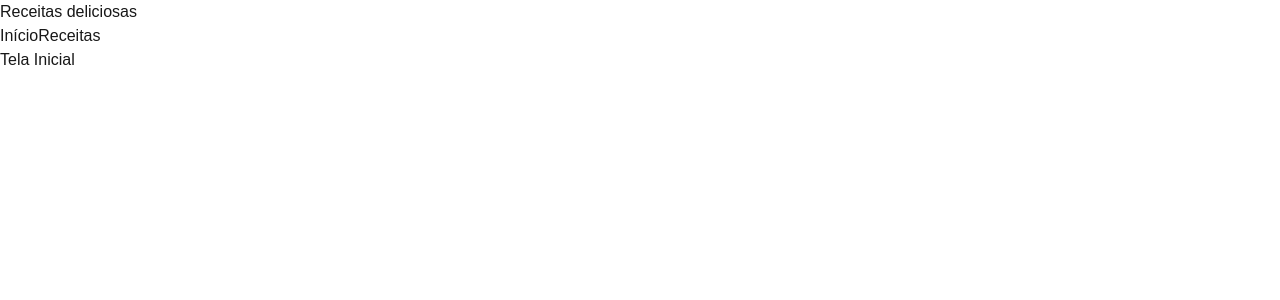
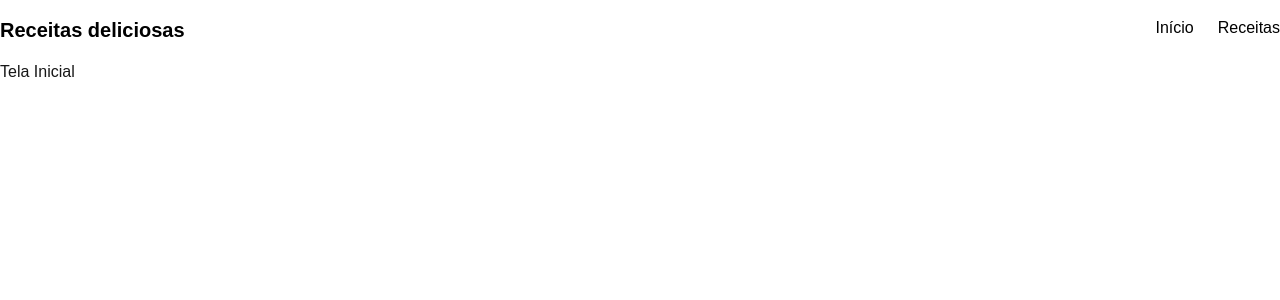
Before and after one commit to mtgvdavid/receitas-byron, a Next.js app: page / in a window 1280 px wide. Shown: the top 300 px of the page. Built offline with nearby package versions, Linux system fonts and the light colour scheme.

Commit message:
estilizando a navbar

```diff
--- a/app/layout.tsx
+++ b/app/layout.tsx
@@ -5,8 +5,8 @@ import Header from "@/components/Header";
 
 const inter = Inter({
   variable: "--font-inter",
-  subsets: ["latin"],
-});
+  subsets: ["latin"]
+})
 
 export const metadata: Metadata = {
   title: "Receitas",
@@ -19,13 +19,13 @@ export default function RootLayout({
   children: React.ReactNode;
 }>) {
   return (
-    <html
-      lang="pt-BR"
-      className={`${inter.variable}h-full antialiased`}
-    >
-      <body className="min-h-full flex flex-col">
+    <html lang="pt-BR">
+      <body
+        className={`${inter.variable} antialiased min-h-screen flex flex-col`}
+      >
         <Header />
-        {children}</body>
+        {children}
+      </body>
     </html>
   );
 }
--- a/components/Header/index.tsx
+++ b/components/Header/index.tsx
@@ -1,16 +1,18 @@
 import Link from "next/link"
 export default function Header(){
     return(
-        <header>
-            <Link href="/">Receitas deliciosas</Link>
-            <nav>
-                <Link href="/">
+        <header className="w-full bg-white text-black py-4">
+           <div className="container mx-auto flex justify-between">
+             <Link className="text-xl font-bold hover:scale-105 transition-all" href="/">Receitas deliciosas</Link>
+            <nav className="flex gap-6">
+                <Link className="hover:text-orange-500 transition-colors"  href="/">
                     Início
                 </Link>
-                <Link href="/receitas">
+                <Link className="hover:text-orange-500 transition-colors" href="/receitas">
                     Receitas
                 </Link>
             </nav>
+           </div>
         </header>
     )
 }
```
